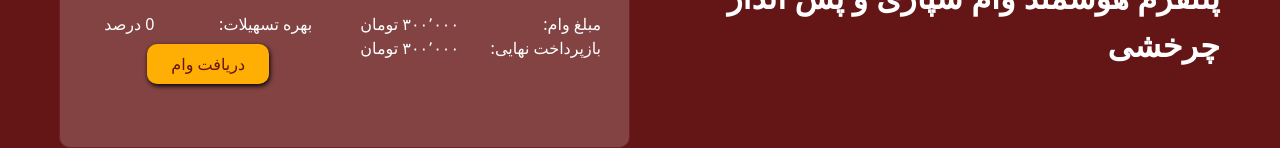
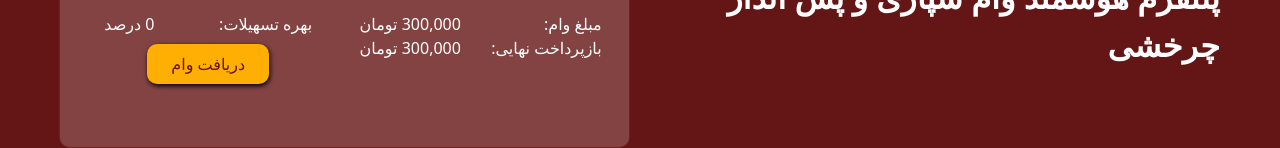
Before and after one commit to rex-vero/pana, a website: page index.html in a window 1280 px wide. Shown: the part 373-521 px from the top of the page. Drawn offline with Linux system fonts and the light colour scheme.

Commit message:
main page

```diff
--- a/index.html
+++ b/index.html
@@ -78,8 +78,14 @@
                                         <span class="text-white">بازپرداخت نهایی:</span>
                                     </div>
                                     <div class="d-flex flex-column">
-                                        <span class="text-white price">۳۰۰٬۰۰۰ تومان</span>
-                                        <span class="text-white price">۳۰۰٬۰۰۰ تومان</span>
+                                        <span class="text-white">
+                                            <span class="price">300,000</span>
+                                            <span>تومان</span>
+                                        </span>
+                                        <span class="text-white">
+                                            <span class="price">300,000</span>
+                                            <span>تومان</span>
+                                        </span>
                                     </div>
                                 </div>
                                 <div class="d-flex flex-column w-100">
@@ -88,7 +94,8 @@
                                         <span class="text-white">0 درصد</span>
                                     </div>
                                     <a href="#"
-                                        class="vam2 text-decoration-none align-self-center mt-2 py-2 px-4">دریافت وام</a>
+                                        class="vam2 text-decoration-none align-self-center mt-2 py-2 px-4">دریافت
+                                        وام</a>
                                 </div>
                             </div>
                         </div>
```
